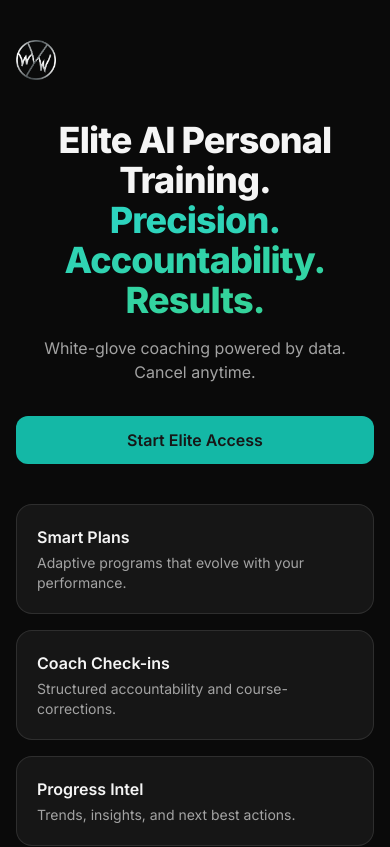
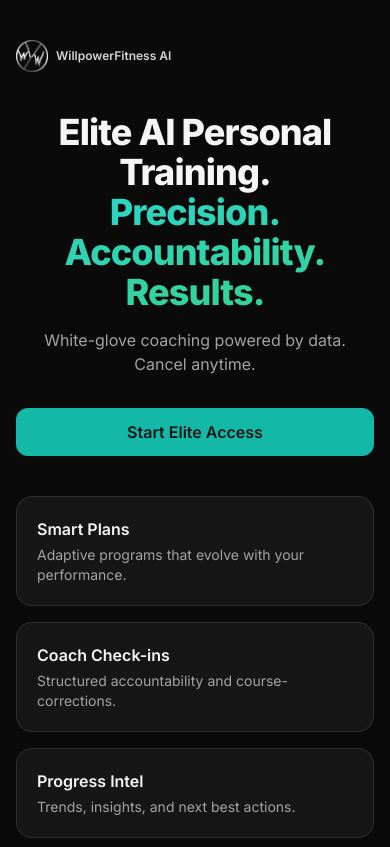
Before and after one commit to WillpowerfitnessAI/willpowerfitness-frontend, a Next.js app: page / in a window 390 px wide. Shown: the top 847 px of the page. Built offline with nearby package versions, Linux system fonts and the light colour scheme.

Commit message:
fix(header): show brand text on mobile; tune logo sizing with next/image

```diff
--- a/pages/index.js
+++ b/pages/index.js
@@ -12,15 +12,15 @@ export default function Home() {
       <div className="mx-auto w-full max-w-3xl px-4 sm:px-6 py-10">
         {/* === Header with working logo === */}
         <header className="flex items-center justify-between">
-          <div className="flex items-center gap-3">
+          <div className="flex items-center gap-2">
             <Image
               src={logo}
               alt="WillpowerFitness AI"
               priority
-              className="h-10 w-auto sm:h-12"
-              sizes="(max-width: 640px) 40px, 48px"
+              className="h-8 w-auto sm:h-10"
+              sizes="(max-width: 640px) 32px, 40px"
             />
-            <span className="hidden text-sm font-semibold text-neutral-300 sm:block">
+            <span className="block text-xs font-semibold text-neutral-300 sm:text-sm">
               WillpowerFitness AI
             </span>
           </div>
```
